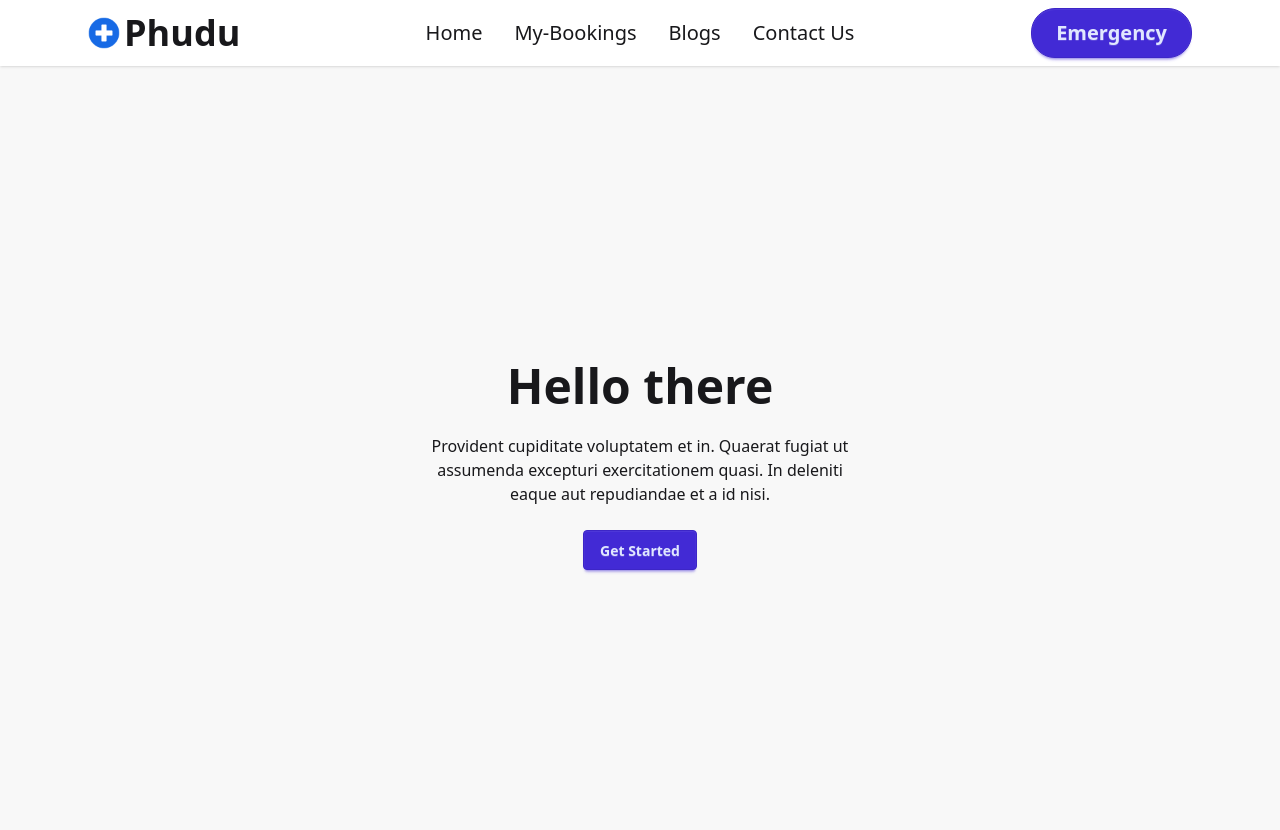
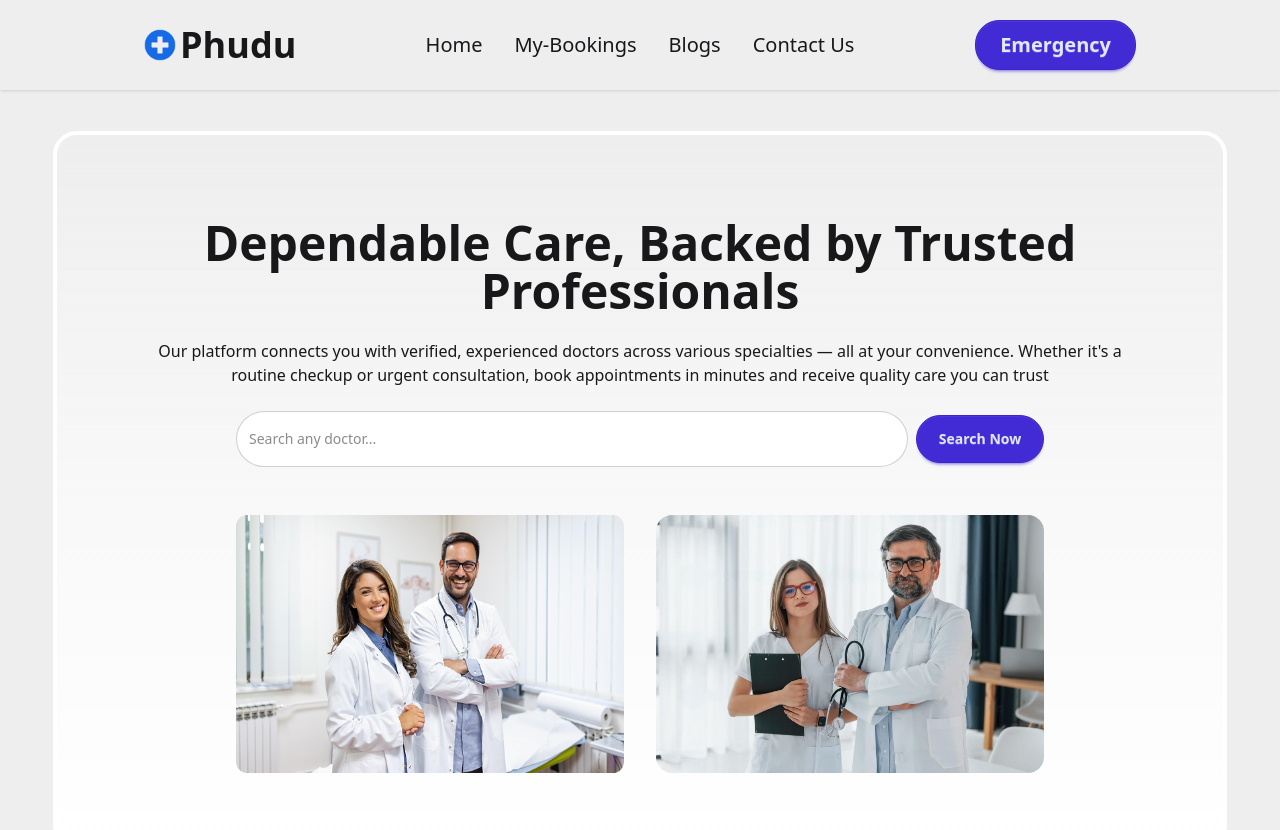
Before and after one commit to fazleshifat/phudu-doctors-booking, a React (Vite) app: page / in a window 1280 px wide. Shown: the top 830 px of the page. Built offline with nearby package versions, Linux system fonts and the light colour scheme.

Commit message:
adjusted banner design

```diff
--- a/src/Pages/Footer/Footer.jsx
+++ b/src/Pages/Footer/Footer.jsx
@@ -2,12 +2,12 @@ import React from 'react';
 
 const Footer = () => {
     return (
-        <footer className="footer footer-horizontal footer-center bg-base-300 text-base-content rounded p-10">
+        <footer className="footer footer-horizontal footer-center text-base-content rounded p-10">
 
 
 
             <div className='flex items-center gap-1'>
-                <img src="/public/assets/logo.png" className='w-6' alt="logo" />
+                <img src="/assets/logo.png" className='w-6' alt="logo" />
                 <a className="cursor-pointer font-bold text-2xl">Phudu</a>
             </div>
 
@@ -21,7 +21,7 @@ const Footer = () => {
 
                 </ul>
             </div>
-            <hr className='w-2xl text-gray-500'/>
+            <hr className='w-auto md:w-2xl text-gray-500' />
             <nav>
                 <div className="grid grid-flow-col gap-4">
                     <a>
--- a/src/Pages/Header/Banner/Banner.jsx
+++ b/src/Pages/Header/Banner/Banner.jsx
@@ -2,15 +2,28 @@ import React from 'react';
 
 const Banner = () => {
     return (
-        <div className="hero bg-base-200 min-h-screen">
-            <div className="hero-content text-center">
-                <div className="max-w-md">
-                    <h1 className="text-5xl font-bold">Hello there</h1>
+        <div className="max-w-full mx-auto bg-base-300 min-h-screen flex items-center">
+            <div className="
+            bg-gradient-to-b from-bg-base-300 via-base-200 to-white ...
+            w-11/12 py-18 my-10 mx-auto border-4 border-white rounded-3xl text-center">
+                <div className="my-3">
+                    <h1 className="text-5xl font-bold">Dependable Care, Backed by Trusted
+                        <br />
+                        Professionals</h1>
                     <p className="py-6">
-                        Provident cupiditate voluptatem et in. Quaerat fugiat ut assumenda excepturi exercitationem
-                        quasi. In deleniti eaque aut repudiandae et a id nisi.
+                        Our platform connects you with verified, experienced doctors across various specialties — all at your convenience. Whether it's a
+                        <br />
+                        routine checkup or urgent consultation, book appointments in minutes and receive quality care you can trust
                     </p>
-                    <button className="btn btn-primary">Get Started</button>
+                    <div className='md:flex gap-2 mx-auto w-fit items-center'>
+                        <input type="text" placeholder="Search any doctor..." className="input md:w-2xl h-14 rounded-4xl  focus:outline-none" />
+                        <button className="btn btn-primary h-12 w-32 rounded-4xl font-bold">Search Now</button>
+                    </div>
+                </div>
+
+                <div className='md:flex justify-center mx-auto gap-8 mt-12'>
+                    <img src="/assets/banner-img-1.png" className='w-4/12' alt="banner" />
+                    <img src="/assets/banner2.jpeg" className='w-4/12 rounded-2xl' alt="banner" />
                 </div>
             </div>
         </div>
--- a/src/Pages/Header/Navbar/Navbar.jsx
+++ b/src/Pages/Header/Navbar/Navbar.jsx
@@ -2,7 +2,7 @@ import React from 'react';
 
 const Navbar = () => {
     return (
-        <div className="navbar bg-base-100 shadow-sm md:px-22">
+        <div className="navbar bg-base-300 shadow-sm md:px-36 py-5">
             <div className="navbar-start">
                 <div className="dropdown">
                     <div tabIndex={0} role="button" className="btn btn-ghost lg:hidden">
@@ -18,7 +18,7 @@ const Navbar = () => {
                     </ul>
                 </div>
                 <div className='flex items-center gap-1'>
-                    <img src="/public/assets/logo.png" className='w-8' alt="logo" />
+                    <img src="/assets/logo.png" className='w-8' alt="logo" />
                     <a className="cursor-pointer font-bold text-4xl">Phudu</a>
                 </div>
             </div>
```
Also changed, not shown: public/assets/banner2.jpeg (added), 1 other file (tests, documents, lock files or other folders).
